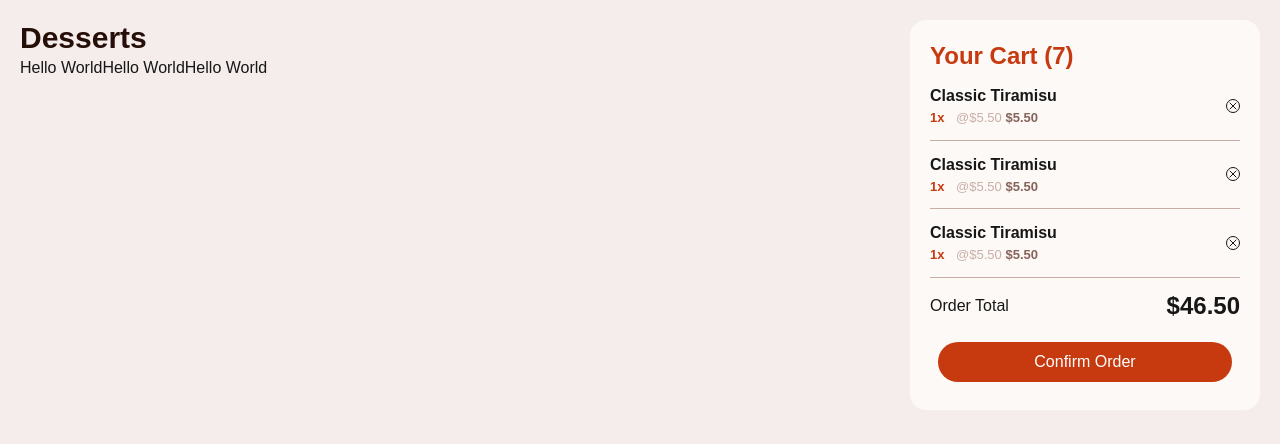
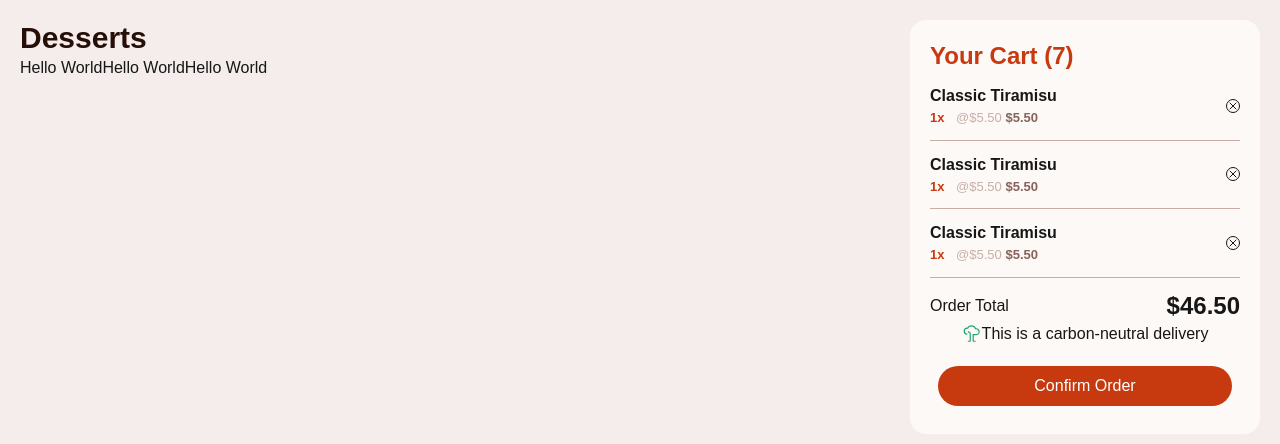
Before and after one commit to Ayomide-Philip/Product-list-with-cart, a Next.js app: page / in a window 1280 px wide. Shown: the top 444 px of the page. Built offline with nearby package versions, Linux system fonts and the light colour scheme.

Commit message:
updating my source code for placing order

```diff
--- a/app/_componets/order.js
+++ b/app/_componets/order.js
@@ -1,4 +1,5 @@
 import CartItem from "./cartItem";
+import Image from "next/image";
 
 export default function Order() {
   return (
@@ -15,6 +16,15 @@ export default function Order() {
         <p className="font-light">Order Total</p>
         <p className="font-semibold text-2xl red-hat-text">$46.50</p>
       </div>
+      <div className="flex justify-center items-center bg-[]">
+        <Image
+          src="/images/icon-carbon-neutral.svg"
+          height={20}
+          width={20}
+          alt="Carbon Neutral"
+        />
+        <span>This is a carbon-neutral delivery</span>
+      </div>
       <div className="flex justify-center items-center p-2 mt-3">
         <button className="bg-[hsl(14,86%,42%)] w-full h-10 rounded-full text-white cursor-pointer">
           Confirm Order
```
